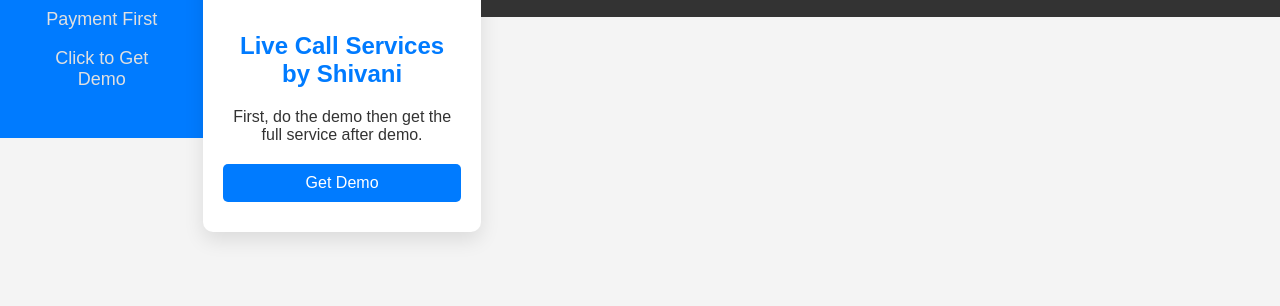
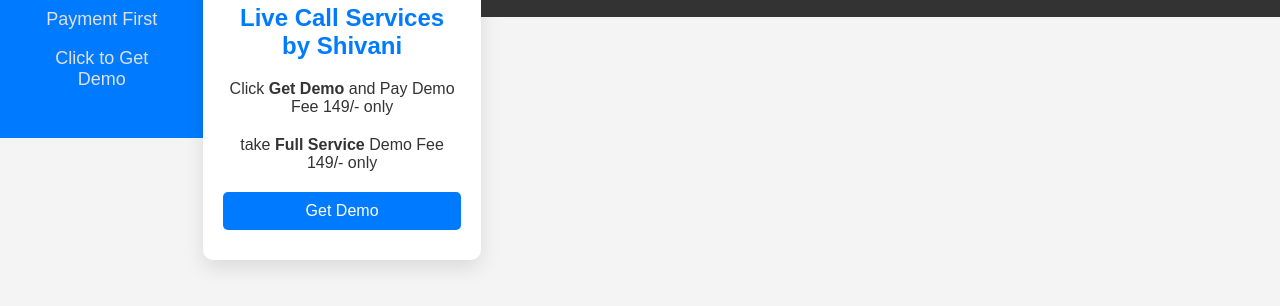
Before and after one commit to service-call-1100/call-demo-service, a plain HTML site: page main.html in a window 1280 px wide. Shown: the part 424-730 px from the top of the page. Drawn offline with Linux system fonts and the light colour scheme.

Commit message:
Update main.html

```diff
--- a/main.html
+++ b/main.html
@@ -30,7 +30,8 @@
         <!-- Lower Flex for Service Description -->
         <div class="service-description">
             <h2>Live Call Services by Shivani</h2>
-            <p>First, do the demo then get the full service after demo.</p>
+            <p>Click <strong>Get Demo</strong> and Pay Demo Fee 149/- only </p>
+            <p>take <strong>Full Service </strong>  Demo Fee 149/- only </p>
 
             <!-- Buttons for Pay Now and Messaging -->
             <div class="button-container">
```
